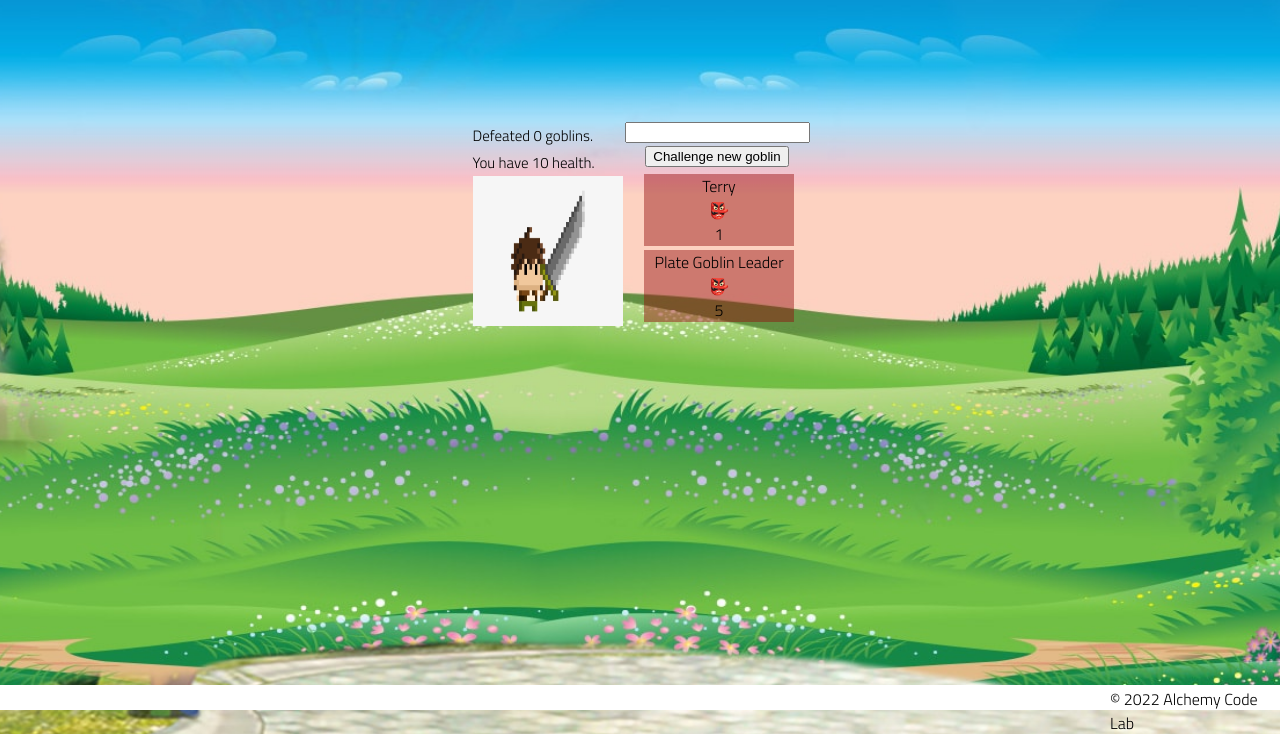
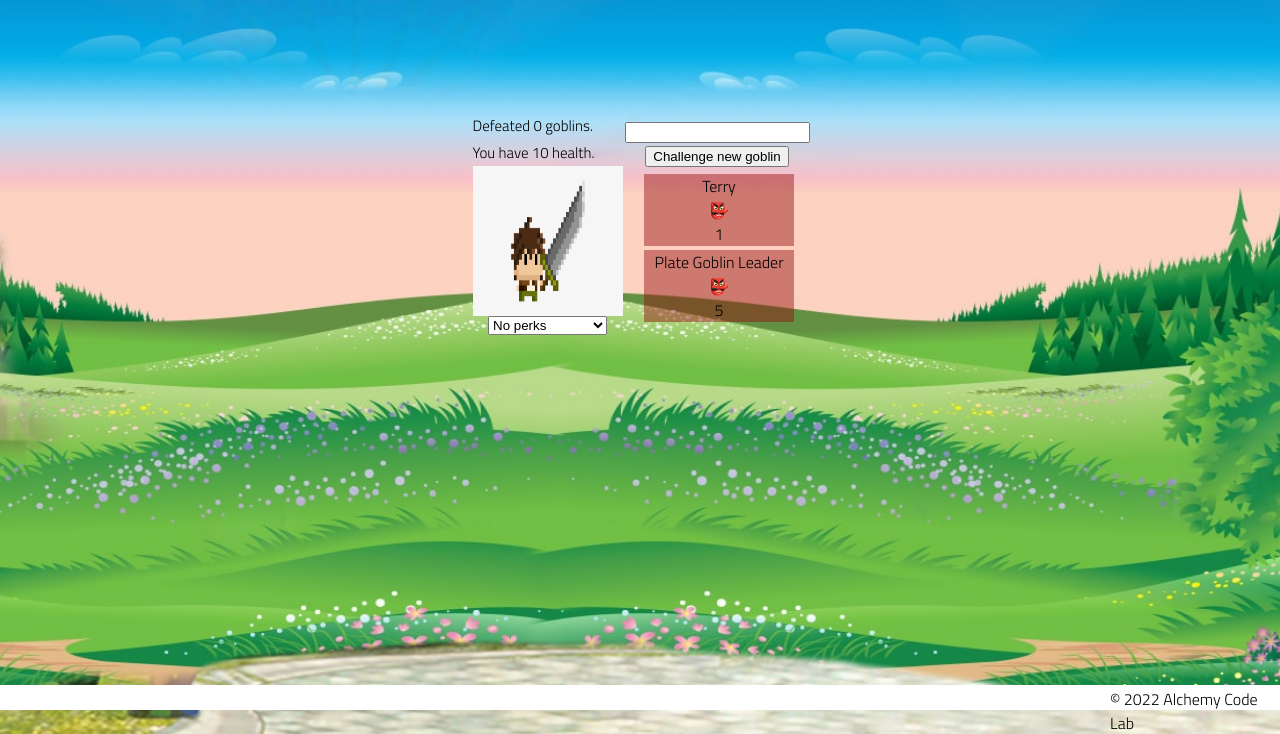
Before and after one commit to Chad-Stabler/Goblin-fighter, a plain HTML site: page index.html in a window 1280 px wide. Shown: the part 90-824 px from the top of the page. Drawn offline with Linux system fonts and the light colour scheme.

Commit message:
begining work on stretch goal to have in game perks

```diff
--- a/index.html
+++ b/index.html
@@ -23,6 +23,11 @@
             <div class="player-stats">Defeated <span id="defeated">0</span> goblins.</div>
                 <div class="player-stats"id="player-hp">You have <span id="hp-left">10</span> health.</div>
                 <img id="player-img" src="./assets/player.png" width="150px" height="150px">
+                <select name="perks" id="perks">
+                    <option value="none">No perks</option>
+                    <option value="double-hit">Double Strength</option>
+                    <option value="hp-boost">Extra Health</option>
+                </select>
         </section>
         <section id="goblin-stats">
             <section>
```
